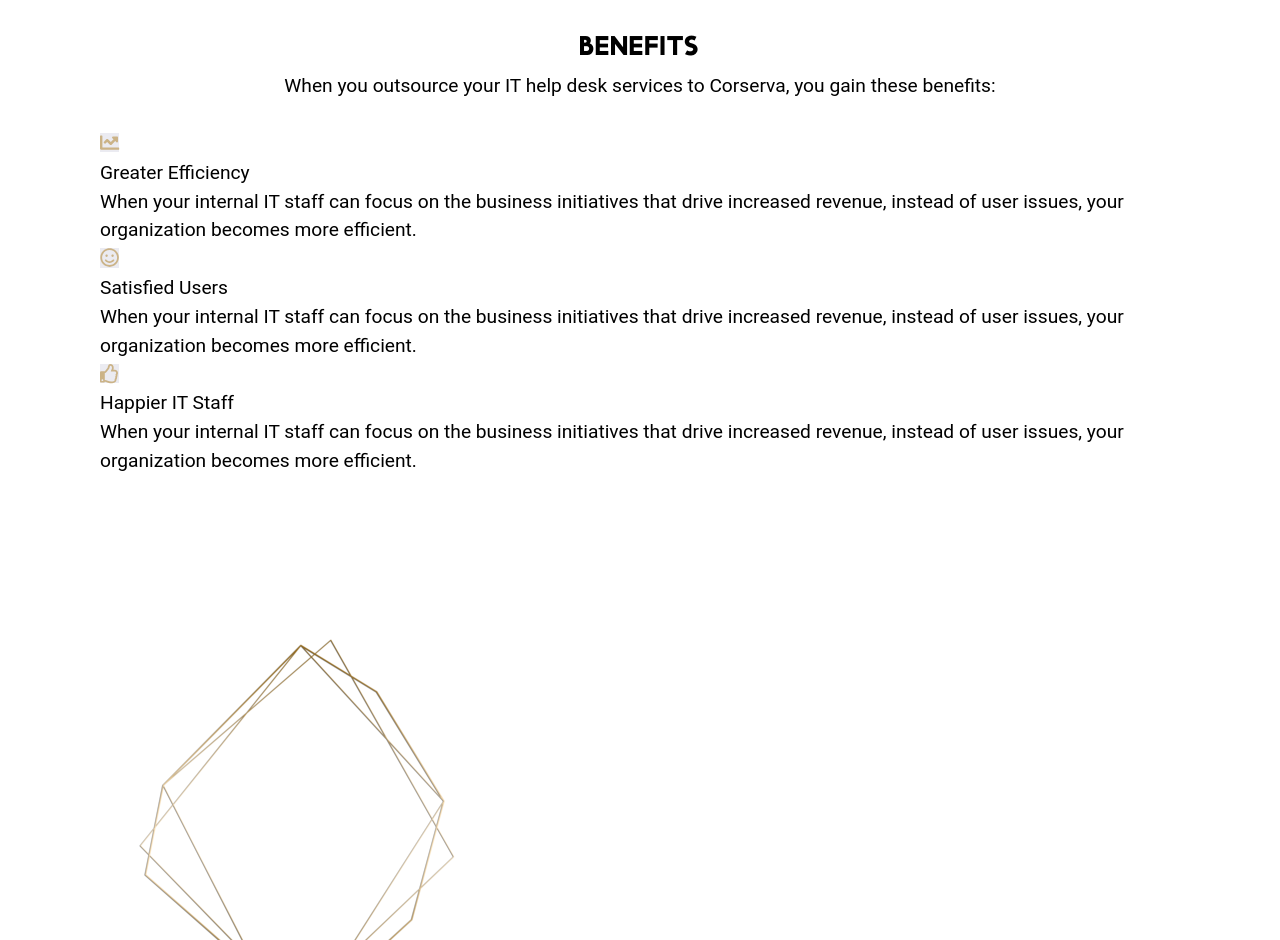
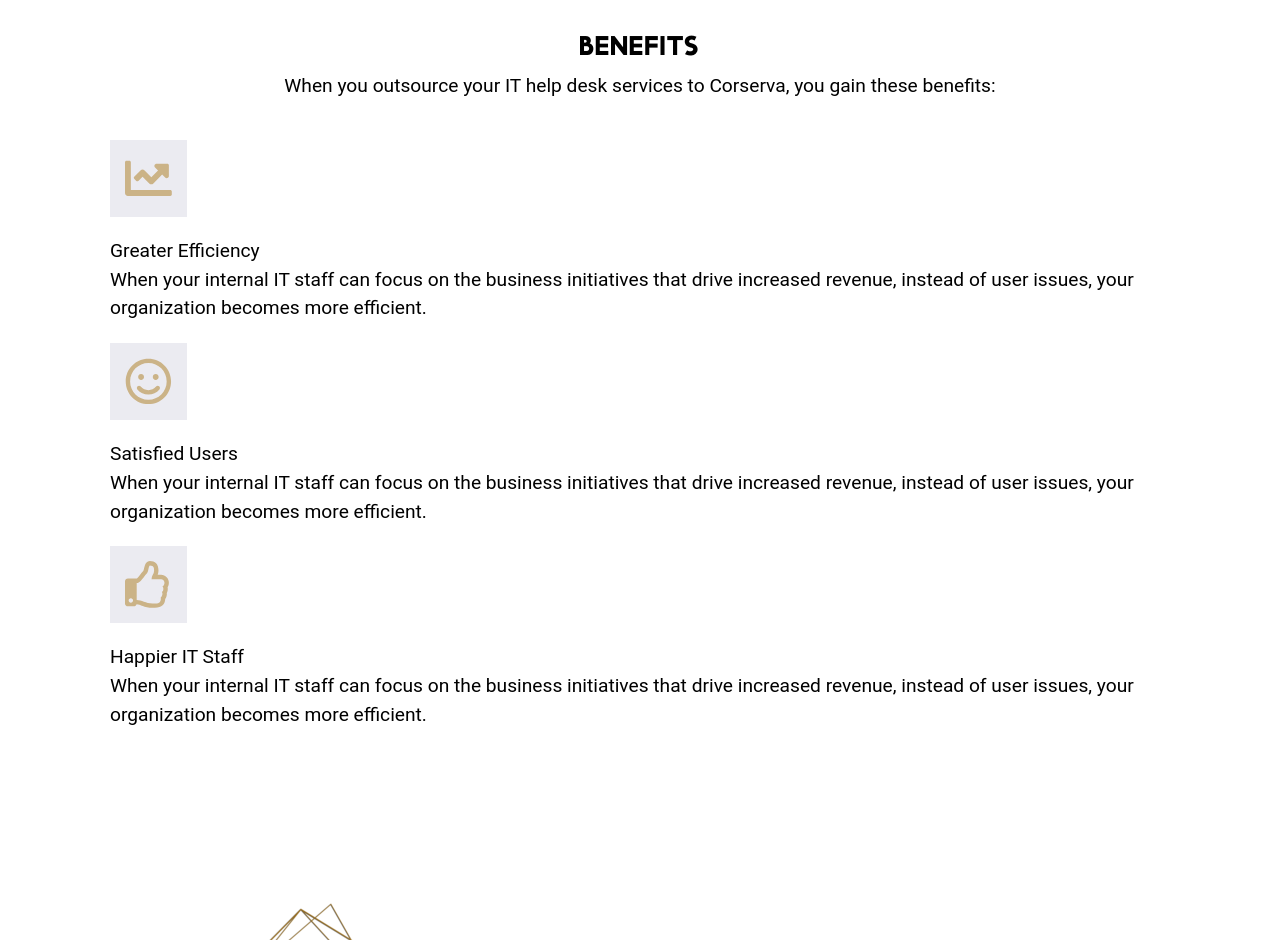
Before and after one commit to cwilso88/priorityOne, a React (Create React App) app: page / in a window 1280 px wide. Shown: the part 4320-5260 px from the top of the page. Built offline with nearby package versions, Linux system fonts and the light colour scheme.

Commit message:
Increased icon font and padding

```diff
--- a/src/sass/_Benefits.scss
+++ b/src/sass/_Benefits.scss
@@ -12,6 +12,8 @@
     .icon {
         color: $gold;
         background-color: $gray;
+        font-size: 4em;
+        padding: 15px;
 
 
       }
@@ -20,7 +22,8 @@
         gap: 5%;
         padding-top: 5%;
     }
-    .column {
-        flex: 33.33%;
+    .benefits_item_column {
+        flex: 33%;
+        padding: 10px;
     }
 }
```
